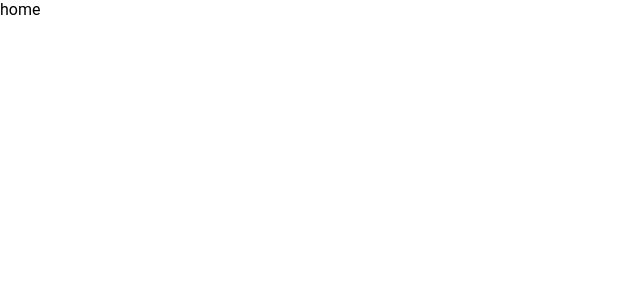
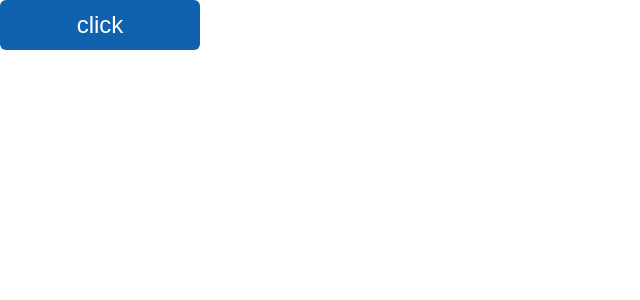
Before and after one commit to Saumya-Kanti-Sarma/News48, a React (Vite) app: page / in a window 1280 px wide. Shown: the top 300 px of the page, without its empty margins (0-640 px from the left). Built offline with nearby package versions, Linux system fonts and the light colour scheme.

Commit message:
added a const

```diff
--- a/src/Code/C_home.jsx
+++ b/src/Code/C_home.jsx
@@ -1,9 +1,15 @@
 import React from 'react'
-
+import Btn from '../Constants/Btn'
 const C_home = () => {
   return (
     <div>
-      home
+      <Btn
+        text={"click"}
+        onClick={() => { alert("hello") }}
+        fontSize={"1.5rem"}
+        width={"200px"}
+        height={"50px"}
+      />
     </div>
   )
 }
--- /dev/null
+++ b/src/Constants/Btn.jsx
@@ -0,0 +1,22 @@
+import React from 'react'
+
+const Btn = ({ text, onClick, width, height, fontSize, backgroundColor }) => {
+  return (
+    <>
+      <button
+        id='def-btn'
+        onClick={onClick}
+        style={{
+          width: width,
+          height: height,
+          backgroundColor: backgroundColor,
+          fontSize: fontSize
+        }}
+      >
+        {text}
+      </button>
+    </>
+  )
+}
+
+export default Btn
--- a/src/index.css
+++ b/src/index.css
@@ -83,5 +83,14 @@ input[type="number"]::-webkit-inner-spin-button {
   --green: #29d82b;
   --light-gray: #ececec;
   --dark-gray: #8f8e8e;
+  --white: #fff;
 
 }
+
+#def-btn {
+  padding: 10px 20px;
+  background-color: var(--blue);
+  color: var(--white);
+  border-radius: 6px;
+  border: none;
+}
```
